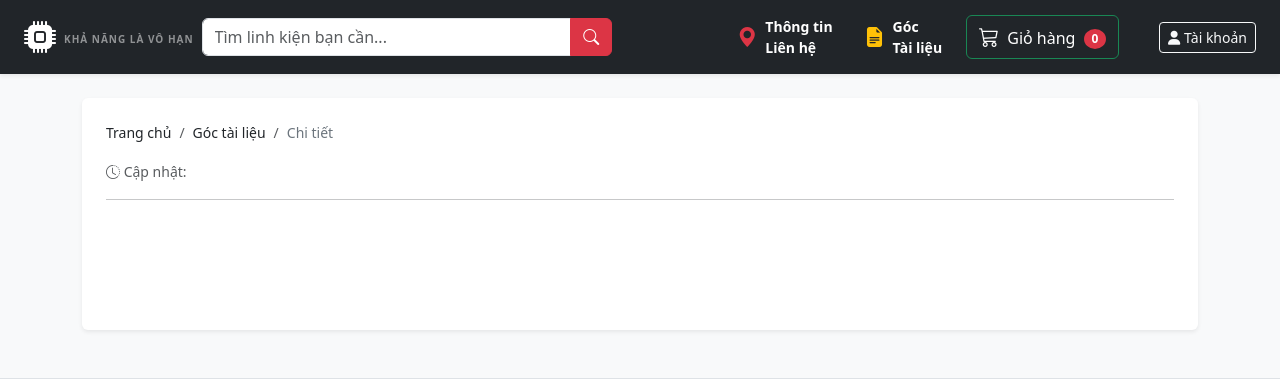
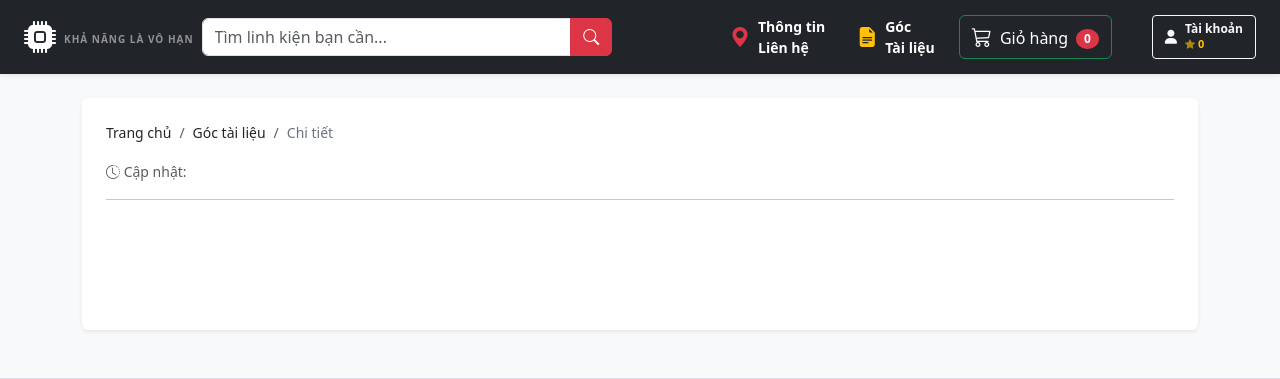
Before and after one commit to tranri/web-ban-hang-TVR, a Django app: template shop/templates/shop/chi_tiet_tai_lieu.html in a window 1280 px wide. Shown: the top 379 px of the page. Run offline with Django 3.2, Linux system fonts and the light colour scheme; the template is opened without the code that fills it, so the values that code supplies are empty.

Commit message:
Mô tả của anh

```diff
--- a/shop/templates/shop/base.html
+++ b/shop/templates/shop/base.html
@@ -107,6 +107,75 @@
         .navbar .dropdown-toggle {
             font-weight: 500;
             white-space: nowrap;
+        }
+
+        /* Account dropdown with points styling */
+        .account-dropdown-wrapper {
+            position: relative;
+        }
+
+        .account-dropdown-btn {
+            display: flex;
+            align-items: center;
+            gap: 8px;
+            padding: 6px 12px !important;
+            border-radius: 4px;
+            transition: all 0.3s ease;
+            text-decoration: none;
+        }
+
+        .account-dropdown-btn:hover {
+            background-color: rgba(255, 255, 255, 0.1);
+            text-decoration: none;
+            color: white;
+        }
+
+        .account-info {
+            display: flex;
+            flex-direction: column;
+            align-items: flex-start;
+        }
+
+        .account-name {
+            font-size: 12px;
+            font-weight: 600;
+            line-height: 1.2;
+        }
+
+        .account-points {
+            font-size: 11px;
+            color: #ffc107;
+            font-weight: bold;
+            display: flex;
+            align-items: center;
+            gap: 3px;
+        }
+
+        .account-points i {
+            font-size: 10px;
+            animation: twinkle 1.5s ease-in-out infinite;
+        }
+
+        .navbar .dropdown-menu .dropdown-divider {
+            margin: 0.5rem 0;
+        }
+
+        .navbar .dropdown-menu .points-info {
+            padding: 10px 1rem;
+            background-color: #f8f9fa;
+            border-bottom: 1px solid #e5e5e5;
+            font-size: 13px;
+            color: #495057;
+        }
+
+        .navbar .dropdown-menu .points-info strong {
+            color: #ffc107;
+            font-weight: 700;
+        }
+
+        @keyframes twinkle {
+            0%, 100% { opacity: 1; }
+            50% { opacity: 0.6; }
         }
     </style>
 </head>
@@ -270,14 +339,29 @@
                         </div>
                     </div>
                 </li>
-                <li class="nav-item ms-2">
+
+                <!-- Account & Points Unified Dropdown (OPTION 3) -->
+                <li class="nav-item ms-2 account-dropdown-wrapper">
                     {% if customer_name %}
                     <div class="dropdown">
-                        <button class="btn btn-outline-light btn-sm dropdown-toggle d-flex align-items-center" type="button"
-                                data-bs-toggle="dropdown" style="white-space: nowrap;">
-                            <i class="fa fa-user me-2"></i>{{ customer_name }}
+                        <button class="btn btn-outline-light btn-sm account-dropdown-btn dropdown-toggle" type="button"
+                                data-bs-toggle="dropdown" aria-expanded="false">
+                            <i class="fa fa-user"></i>
+                            <div class="account-info">
+                                <span class="account-name">{{ customer_name }}</span>
+                                <span class="account-points">
+                                    <i class="bi bi-star-fill"></i>
+                                    {{ customer_points|default:"0" }}
+                                </span>
+                            </div>
                         </button>
                         <ul class="dropdown-menu dropdown-menu-end">
+                            <li>
+                                <div class="points-info">
+                                    💎 Điểm thưởng: <strong>{{ customer_points|default:"0" }}</strong>
+                                </div>
+                            </li>
+                            <li><hr class="dropdown-divider"></li>
                             <li><a class="dropdown-item" href="{% url 'shop:tai_khoan' %}"><i
                                     class="fa fa-info-circle me-2"></i>Tài khoản</a></li>
                             <li><a class="dropdown-item" href="{% url 'shop:dang_xuat' %}"><i
@@ -285,8 +369,15 @@
                         </ul>
                     </div>
                     {% else %}
-                    <a href="{% url 'shop:dang_nhap' %}" class="btn btn-outline-light btn-sm">
-                        <i class="fa fa-user"></i> Tài khoản
+                    <a href="{% url 'shop:dang_nhap' %}" class="btn btn-outline-light btn-sm account-dropdown-btn">
+                        <i class="fa fa-user"></i>
+                        <div class="account-info">
+                            <span class="account-name">Tài khoản</span>
+                            <span class="account-points">
+                                <i class="bi bi-star-fill"></i>
+                                0
+                            </span>
+                        </div>
                     </a>
                     {% endif %}
                 </li>
```
Also changed, not shown: shop/context_processors.py (+16 -2 lines).
